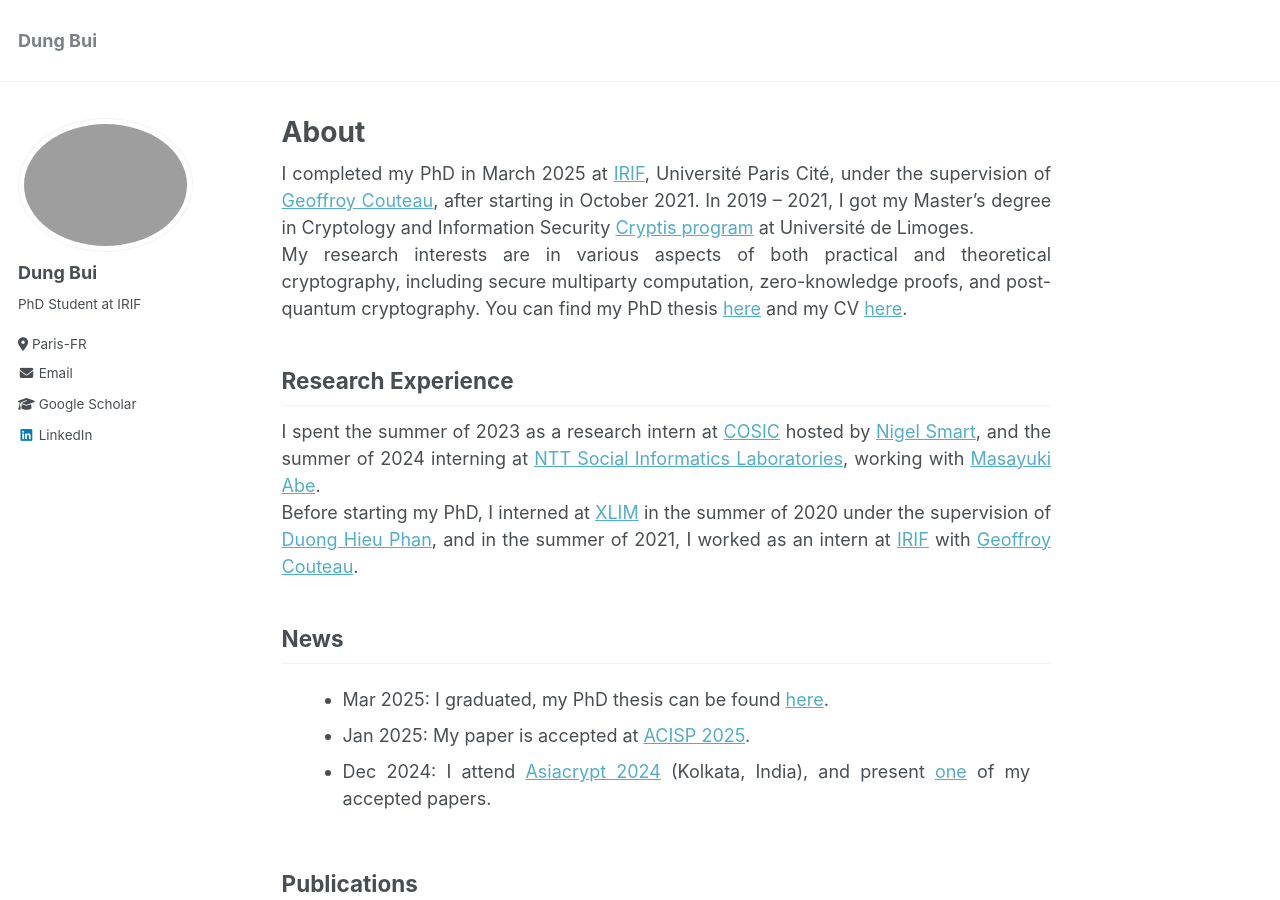
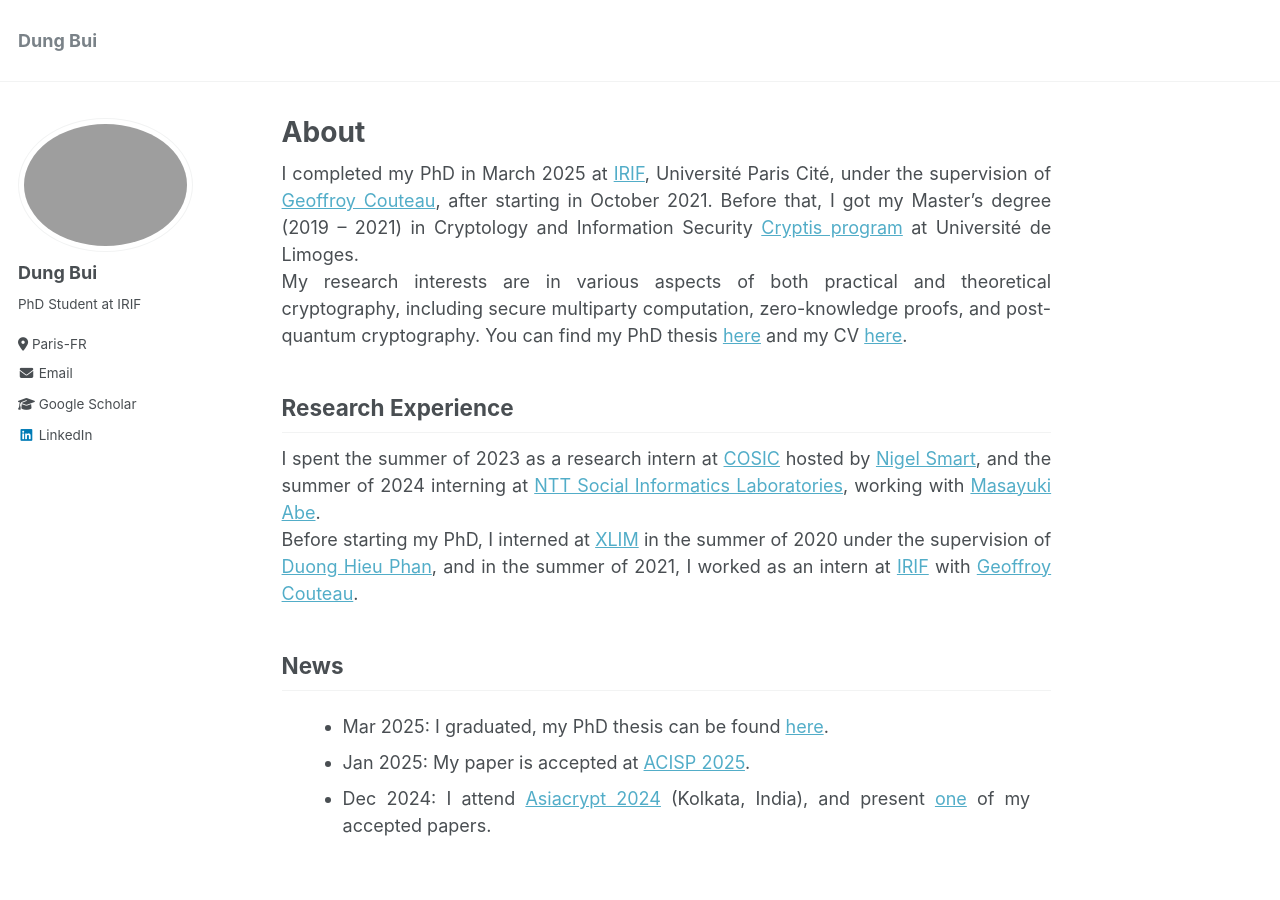
Before and after one commit to dungbui15/dungbui15.github.io, a Jekyll site: the page built from _pages/about.md, in a window 1280 px wide and 900 px high. Built offline with Jekyll 4.4.1, drawn with Linux system fonts in a browser that asks for light colours.

Commit message:
Update about.md

```diff
--- a/_pages/about.md
+++ b/_pages/about.md
@@ -30,7 +30,7 @@ div {
   </style>
 
 
-I completed my PhD in March 2025 at [IRIF](https://www.irif.fr/), Université Paris Cité, under the supervision of [Geoffroy Couteau](https://geoffroycouteau.github.io/), after starting in October 2021. In 2019 -- 2021, I got my Master's degree in Cryptology and Information Security [Cryptis program](https://www.cryptis.fr/) at Université de Limoges. <br>
+I completed my PhD in March 2025 at [IRIF](https://www.irif.fr/), Université Paris Cité, under the supervision of [Geoffroy Couteau](https://geoffroycouteau.github.io/), after starting in October 2021. Before that, I got my Master's degree (2019 -- 2021) in Cryptology and Information Security [Cryptis program](https://www.cryptis.fr/) at Université de Limoges. <br>
 My research interests are in various aspects of both practical and theoretical cryptography, including secure multiparty computation, zero-knowledge proofs, and post-quantum cryptography. You can find my PhD thesis <a href="files/thesis.pdf">here</a> and my CV <a href="files/CV.pdf">here</a>.
 
 ## Research Experience
```
